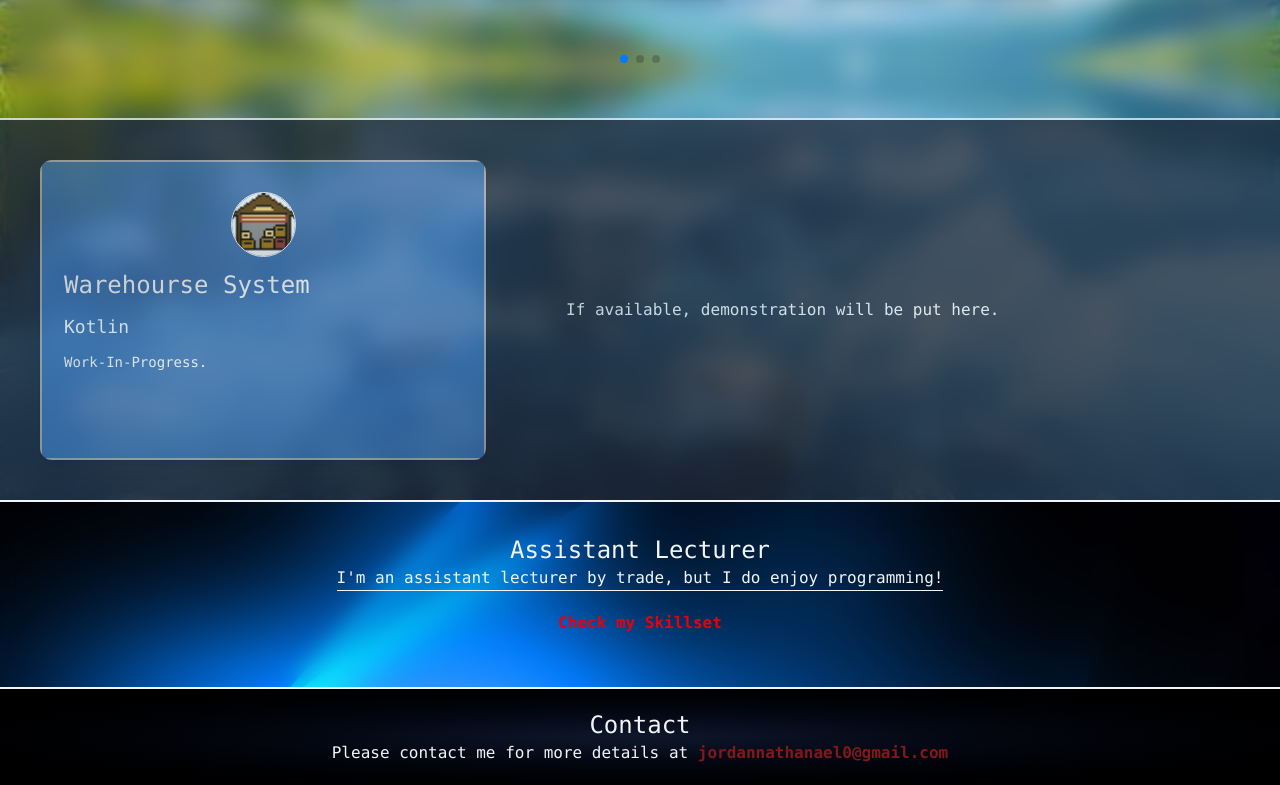
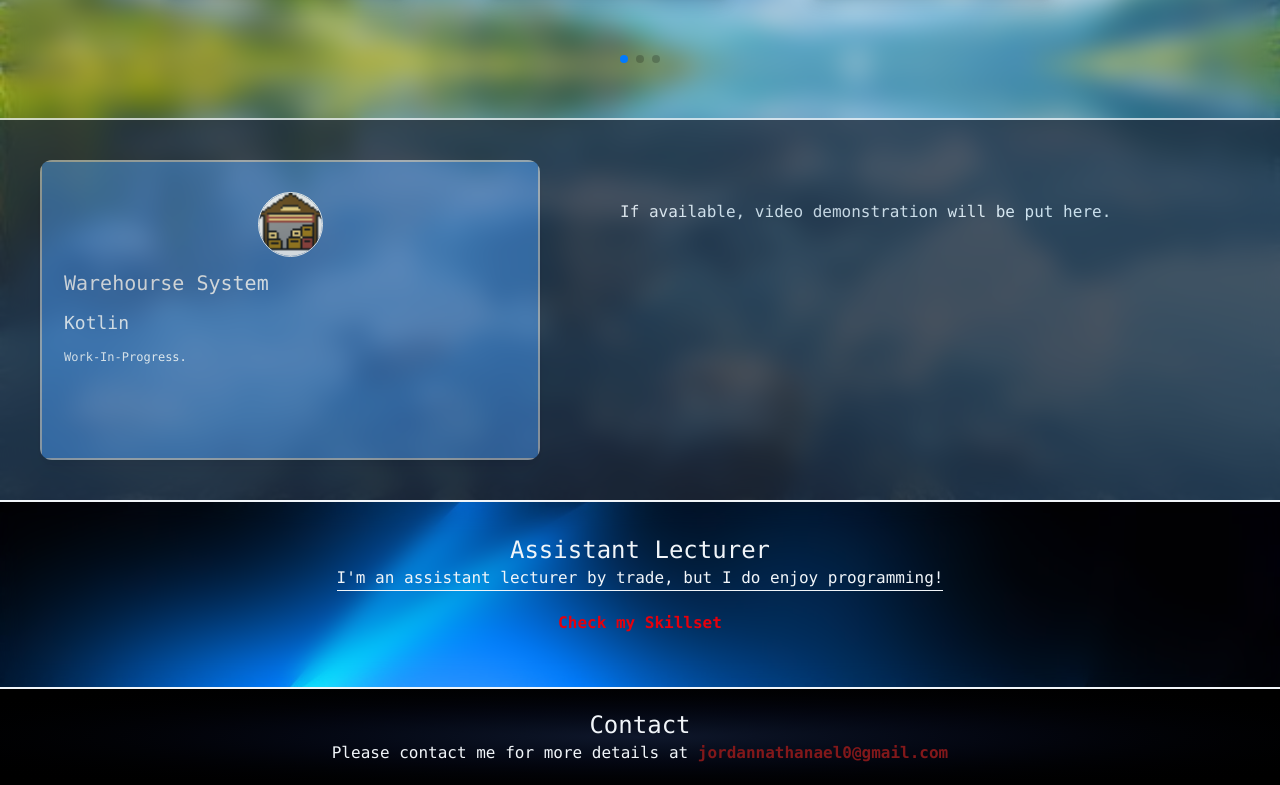
Before and after one commit to XrayenJN/PersonalWebsite, a React (Vite) app: page / in a window 1280 px wide. Shown: the part 1096-1881 px from the top of the page. Built offline with nearby package versions, Linux system fonts and the light colour scheme.

Commit message:
fix: re-adjust the card and demonstration field

```diff
--- a/src/components/mainpage/ProjectDetails.jsx
+++ b/src/components/mainpage/ProjectDetails.jsx
@@ -4,8 +4,8 @@ import GithubIcon from '../../assets/github.png';
 
 const ProjectDetails = ({project}) => {
   return (
-    <div className='p-10 flex items-center gap-10'>
-      <div className="flex flex-col gap-10 group relative shadow-lg text-white rounded-xl px-6 py-8 h-[200px] w-[200px] lg:h-[300px] lg:w-[500px] overflow-hidden cursor-pointer">
+    <div className='p-10 block lg:flex justify-items-center gap-10'>
+      <div className="flex flex-col gap-10 group relative shadow-lg text-white rounded-xl px-6 py-8 w-[300px] h-fit lg:h-[300px] lg:w-[500px] overflow-hidden cursor-pointer">
         <div
           className="absolute inset-0 bg-cover bg-center bg-blue-400 opacity-70 border-2"/>
         <div className="absolute inset-0 bg-black opacity-10 group-hover:opacity-50" />
@@ -14,15 +14,15 @@ const ProjectDetails = ({project}) => {
             <img src={project.icon} alt="" width={65} height={65}
             className='rounded-full w-half border-1 border-white' />
           </div>
-          <h1 className="text-xl lg:text-2xl">{project.title} </h1>
-          <p className="lg:text-[18px]">{project.content} </p>
-          <p className="lg:text-[14px]">{project.description} </p>
+          <h1 className="text-m lg:text-xl">{project.title} </h1>
+          <p className="text-sm lg:text-lg">{project.content} </p>
+          <p className="text-xs lg:text-m">{project.description} </p>
         </div>
       </div>
-      <div className='w-2/3 p-10'>
-        If available, demonstration will be put here.
+      <div className='p-10 block justify-items-center lg:justify-items-start'>
+        <p>If available, video demonstration will be put here.</p>
         {project.githubLink
-          ? <a href={project.githubLink} target="_blank">
+          ? <a href={project.githubLink} target="_blank" className=''>
               <img src={GithubIcon} alt="" width={35} height={35}
               className='border-1 hover:border-blue-600 rounded-full' />
             </a>
```
